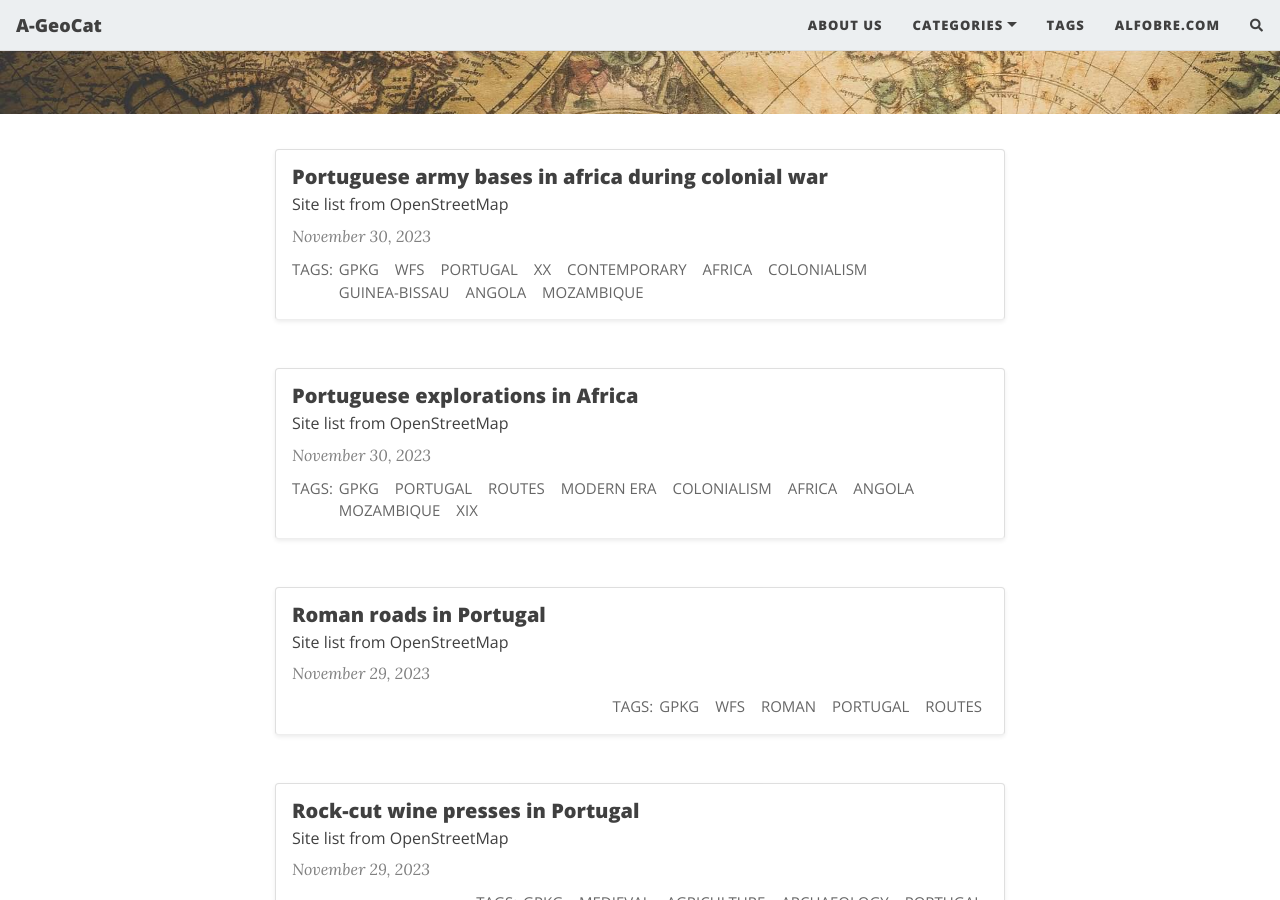
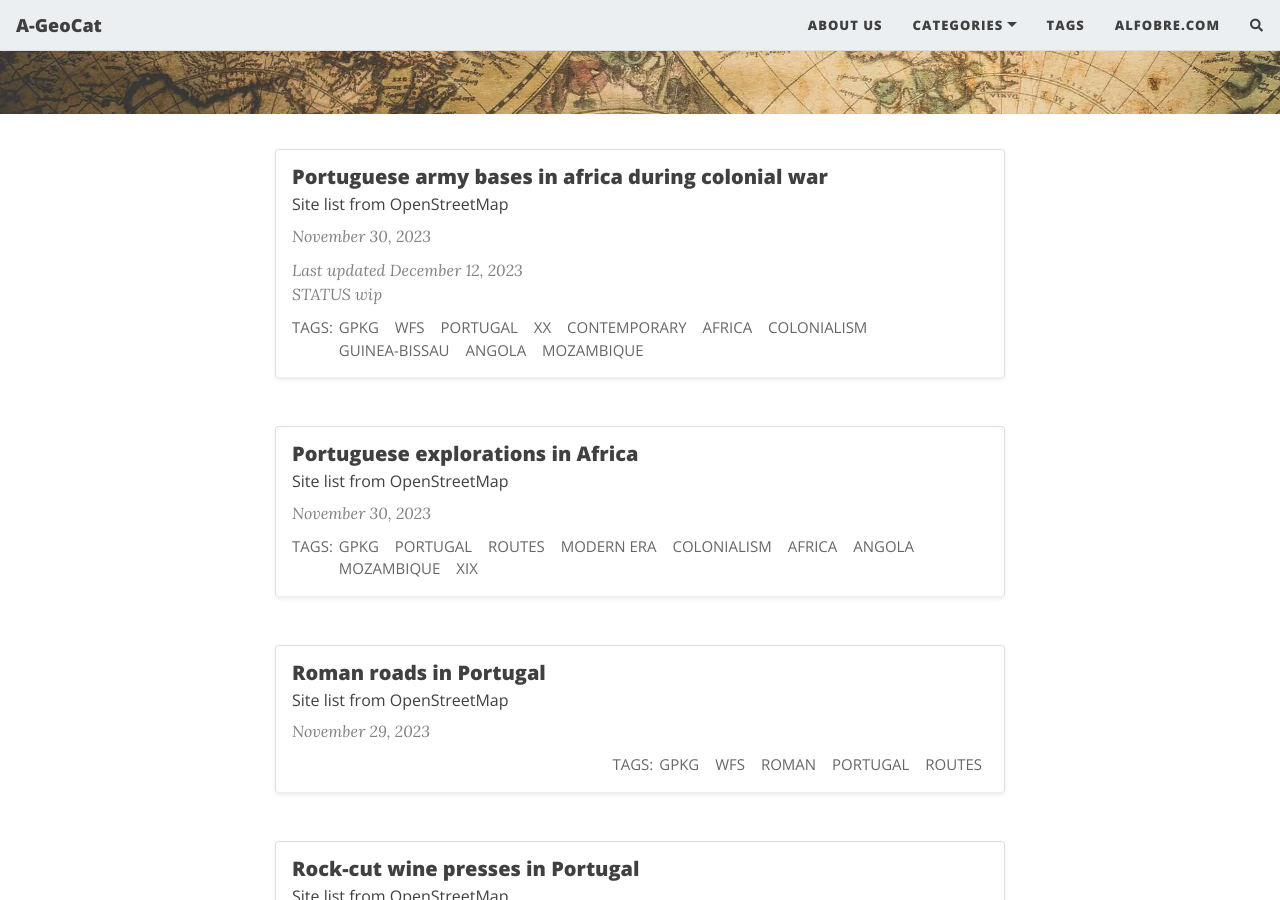
Before and after one commit to projetoalfobre/a-geocat, a Jekyll site: the page built from index.html, in a window 1280 px wide and 900 px high, scrolled down 415 px. Built offline with Jekyll 4.4.1, drawn with Linux system fonts in a browser that asks for light colours; nearby versions of some CDN libraries; the list of posts is cut into pages by our own code; comment, search, counter and statistics services are not loaded.

Commit message:
Update home.html

```diff
--- a/_layouts/home.html
+++ b/_layouts/home.html
@@ -56,12 +56,12 @@ subtitle: Alfobre GeoData Catalog
         {{ post.date | date: date_format }}
       </p>
       <p class="post-meta">
-            {% if page.last-updated %}
-                Last updated {{ page.last-updated | date: date_format }}
+            {% if post.last-updated %}
+                Last updated {{ post.last-updated | date: date_format }}
               </span>
             {% endif %}
-            {% if page.status %}
-            <br><span class="post-meta">STATUS {{ page.status | strip_html }}</span>
+            {% if post.status %}
+            <br><span class="post-meta">STATUS {{ post.status | strip_html }}</span>
             {% endif%}
       </p>
 
```
